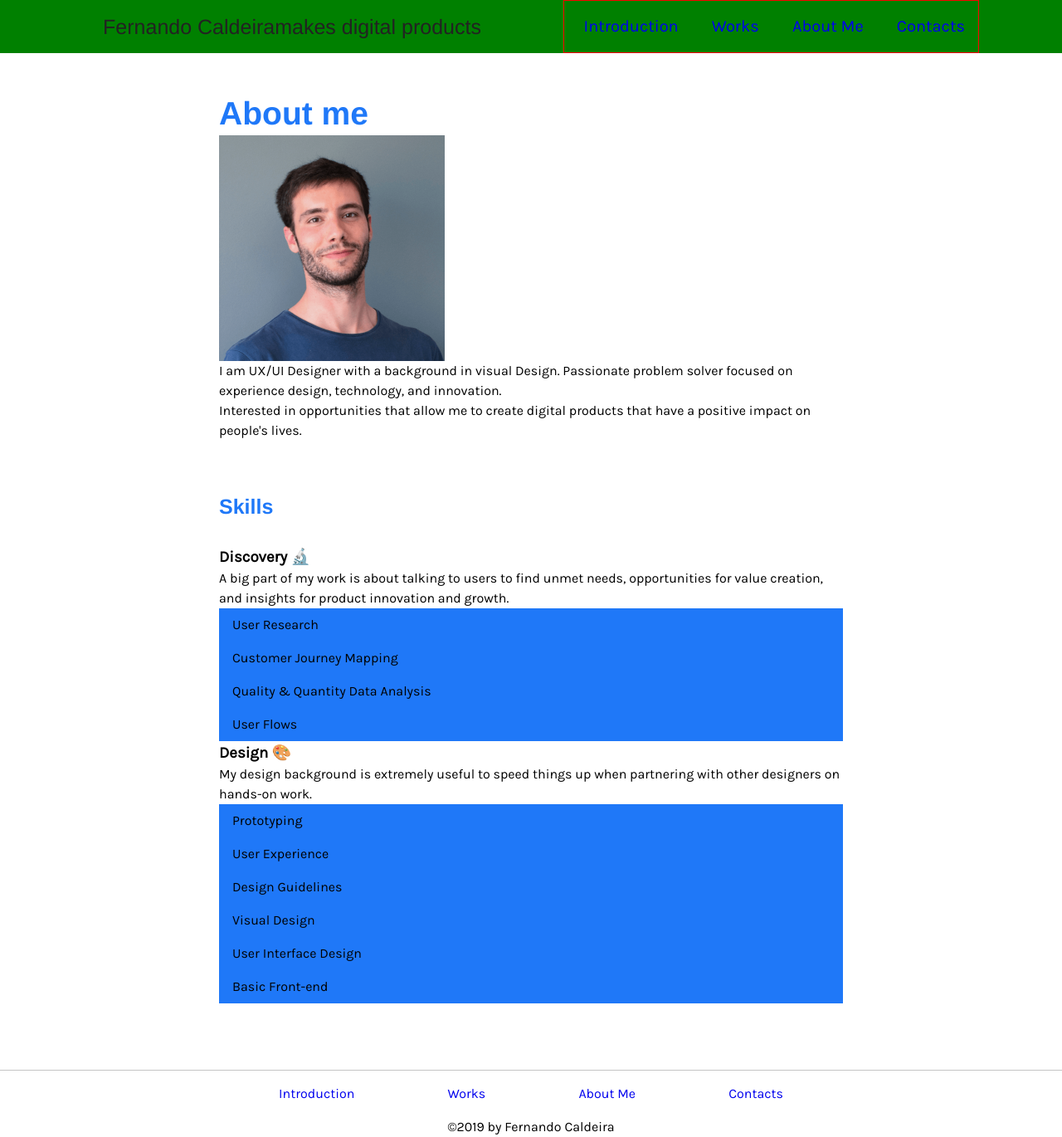
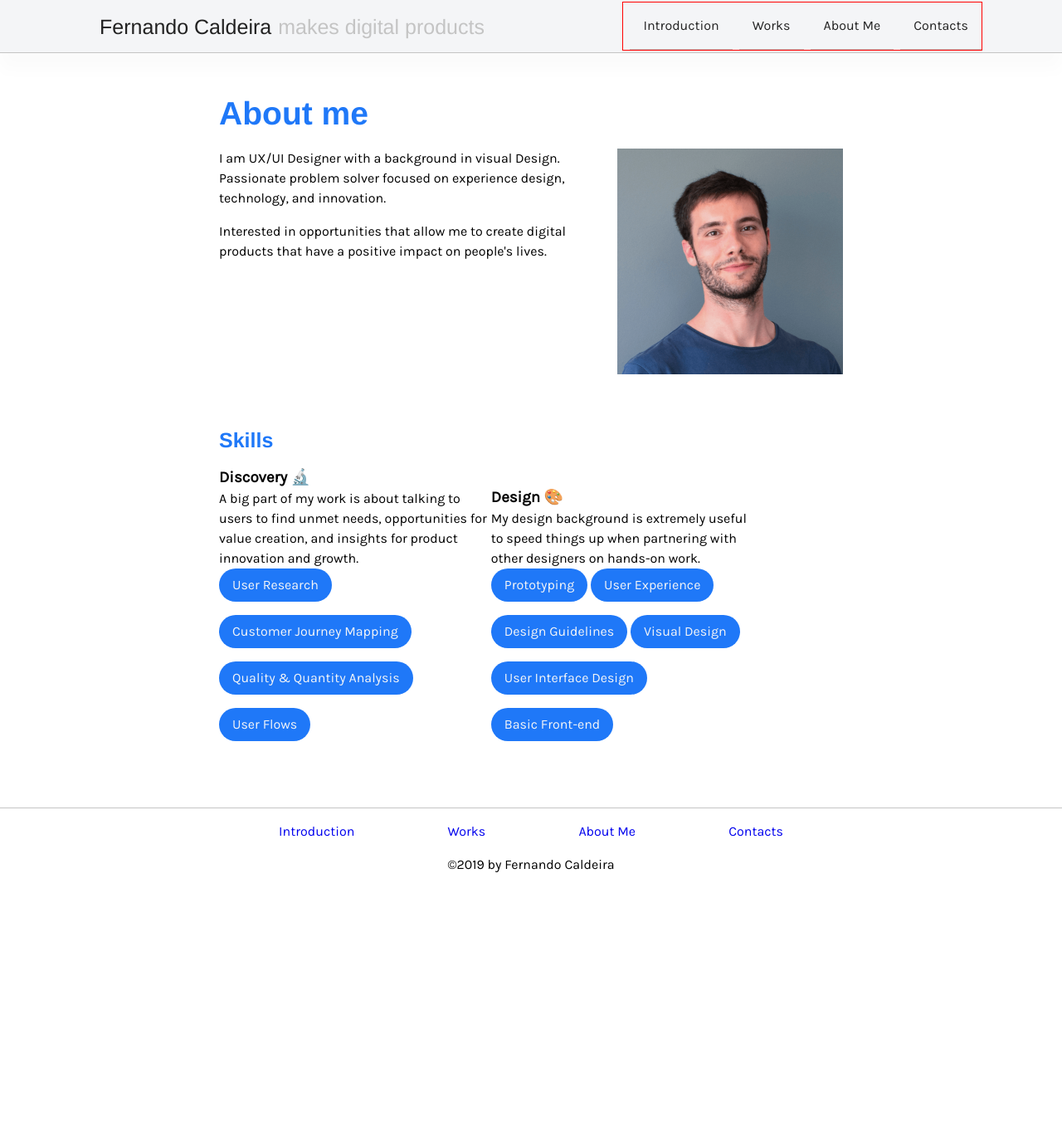
Before and after one commit to FernandoCaldeira/jekyllsite, a Jekyll site: the page built from aboutme.markdown, in a window 1280 px wide and 1370 px high. Shown: the whole window at 83% size. Built offline with Jekyll 4.4.1, drawn with Linux system fonts in a browser that asks for light colours; some web fonts are replaced.

Commit message:
styling and responsive about me page

```diff
--- a/_includes/header.html
+++ b/_includes/header.html
@@ -5,6 +5,6 @@
     {%- include navigation.html -%}
   </nav>
   <label for="nav-toggle" class="nav-toggle-label">
-    <span></span>
+    <span>🍔</span>
   </label>
 </header>
--- a/_layouts/aboutme.html
+++ b/_layouts/aboutme.html
@@ -1,41 +1,40 @@
 ---
 layout: default_w-nav
 ---
-<section>
+<section class="about-me">
     <h1>About me</h1>
     <img src="assets/img/generic/fernando_portrait.png" class="myportrait"
         alt="Portrait of the designer Fernando Caldeira">
-    <p>I am UX/UI Designer with a background in visual Design. Passionate problem solver focused on experience design,
-        technology, and innovation.</p>
-    <p>Interested in opportunities that allow me to create digital products that have a positive impact on people's
-        lives.</p>
+    <p class="tagline">I am UX/UI Designer with a background in visual Design. Passionate problem solver focused on experience design,
+        technology, and innovation.<span class="punchline">Interested in opportunities that allow me to create digital products that have a positive impact on people's
+        lives.</span></p>
 </section>
 
-<section>
+<section class="about-skills">
     <h2>Skills</h2>
-    <ul>
-        <li>
+    <ul class="container-skills">
+        <li class="discovery-skills">
             <h3>Discovery 🔬</h3>
             <p>A big part of my work is about talking to users to find unmet needs, opportunities for value creation,
                 and insights for product innovation and growth.</p>
             <ul class="skills">
-                <li>User Research</li>
-                <li>Customer Journey Mapping</li>
-                <li>Quality & Quantity Data Analysis</li>
-                <li>User Flows</li>
+                <li><p>User Research</p></li>
+                <li><p>Customer Journey Mapping</p></li>
+                <li><p>Quality & Quantity Analysis</p></li>
+                <li><p>User Flows</p></li>
             </ul>
         </li>
-        <li>
+        <li class="design-skills">
             <h3>Design 🎨</h3>
             <p>My design background is extremely useful to speed things up when partnering with other designers on
                 hands-on work.</p>
             <ul class="skills">
-                <li>Prototyping</li>
-                <li>User Experience</li>
-                <li>Design Guidelines</li>
-                <li>Visual Design</li>
-                <li>User Interface Design</li>
-                <li>Basic Front-end</li>
+                <li><p>Prototyping</p></li>
+                <li><p>User Experience</p></li>
+                <li><p>Design Guidelines</p></li>
+                <li><p>Visual Design</p></li>
+                <li><p>User Interface Design</p></li>
+                <li><p>Basic Front-end</p></li>
             </ul>
         </li>
     </ul>
--- a/_sass/_components.scss
+++ b/_sass/_components.scss
@@ -46,12 +46,7 @@
 }
 
 //skills section
-.skills {
-    li {
-        padding: $space-ss $space-s;
-        background-color: $c-primary;
-    }
-}
+
 
 //contacts-work
 .contacts-work {
--- a/_sass/mystyles.scss
+++ b/_sass/mystyles.scss
@@ -94,7 +94,7 @@ h2 {
 }
 
 header {
-    background: green;
+    background: $c-secondary;
     text-align: center;
     position: fixed;
     z-index: 999;
@@ -102,6 +102,8 @@ header {
     height: $space-xl;
     display: flex;
     align-items: center;
+    border-bottom: 1px solid $c-neutral2;
+    box-shadow: 0px 20px 20px rgba(0, 0, 0, 0.02);
 
     p {
         @include display5;
@@ -136,12 +138,10 @@ header {
        display: flex;
        align-items: center;
 
-       span, span::before, span::after {
+       span {
+           @include display5;
            display: block;
-           background: white;
-           height: 2px;
-           width: 24px;
-           border-radius: 2px;
+           width: $space-l;
            position: relative;
            //estilizar o x aqui é onde vou meter o hamburguer icon
        }
@@ -157,21 +157,23 @@ header {
         text-align: left;
         top: 100%;
         left: 0;
-        background: yellow;
+        background-color: $c-secondary;
         width: 100%;
         transform: scale(1, 0);
         transform-origin: top;
         transition: transform 400ms ease-in-out;
 
+        ul {
+            margin: 0;
+
             li {
                 display: flex;
                 @include display4;
-            /*
-            margin-bottom: 1rem;
-            margin-left: 1rem;
-            */
+                border-bottom: 1px solid $c-neutral2;
+
                 a {
                     /*aqui estilizar as fonts*/
+                    color: $c-neutral;
                     width: 100%;
                     padding: $space-s;
                     opacity: 0;
@@ -179,6 +181,8 @@ header {
                     &:hover {
                         /*color*/
                     }
+                }
+
             }
 
         }
@@ -195,11 +199,20 @@ header {
 
     @media screen and (min-width: 800px){
         display: grid;
-        grid-template-columns: 1fr auto minmax(600px, 3fr) 1fr;
         height: $space-xl;
 
         .nav-title {
             grid-column: 2 / 3;
+
+            span {
+                padding-left: $space-ss;
+                display: none;
+                color: $c-neutral2;
+
+                @media screen and (min-width: 1200px) {
+                    display: block;
+                }
+            }
         }
 
         nav {
@@ -217,7 +230,7 @@ header {
                 margin: 0;
 
                 li {
-                    @include standartBody;
+                    @include desktopBody;
                     margin-left: $space-ss;
                     margin-bottom: 0;
 
@@ -231,6 +244,10 @@ header {
             }
 
         }
+    }
+
+    @media screen and (min-width: 1000px){
+        grid-template-columns: 1fr auto minmax(600px, 3fr) 1fr;
     }
 }
 
@@ -267,6 +284,7 @@ footer {
 
     p {
         text-align: center;
+        padding-bottom: $space-l;
     }
 }
 /*-INTRODUCTION*/
@@ -280,7 +298,6 @@ footer {
     border: 1.5px solid $c-primary;
     border-radius: $space-ss $space-ss 0 $space-ss;
 }
-/*-ABOUTME*/
 
 /*-WORKS*/
 
@@ -335,7 +352,7 @@ body main section.intro-works {
 }
 
 .contacts-work {
-    height: 100vh;
+    height: 80vh;
     display: flex;
     flex-direction: column;
     justify-content: center;
@@ -384,3 +401,78 @@ body main section.intro-works {
         padding-top: $space-xl;
     }
 }
+
+/*-ABOUTME*/
+
+.about-me {
+    display: grid;
+    grid-template-rows: 1fr;
+    row-gap: $space-s;
+
+    .punchline {
+        display: block;
+        padding-top: $space-s;
+    }
+
+        @media screen and (min-width: 664px) {
+            h1 {
+                grid-area: title;
+            }
+
+            img {
+                grid-area: img;
+            }
+
+            .tagline {
+                grid-area: tag;
+            }
+
+            grid-template-columns: 2fr 272px;
+            grid-column-gap: $space-s;
+            grid-template-rows: auto;
+            grid-template-areas:
+            "title title"
+            "tag img";
+        }
+
+}
+
+.about-skills {
+
+    .container-skills {
+        width: 100%;
+        // meter aqui flex para pc
+        .discovery-skills {
+            @media screen and (min-width: 664px){
+                width: 324px;
+            }
+        }
+        .design-skills {
+            @media screen and (min-width: 664px){
+                width: 324px;
+            }
+        }
+    }
+
+    .skills {
+
+        li {
+            padding-bottom: $space-s;
+
+            p {
+                display: inline-block;
+                padding: $space-ss $space-s;
+                background-color: $c-primary;
+                border-radius: $space-m;
+                color: $c-secondary;
+            }
+        }
+    }
+
+    @media screen and (min-width: 664px) {
+        li {
+            display: inline-block;
+        }
+
+    }
+}
```
Lines whose indentation alone changed are shown as unchanged.
